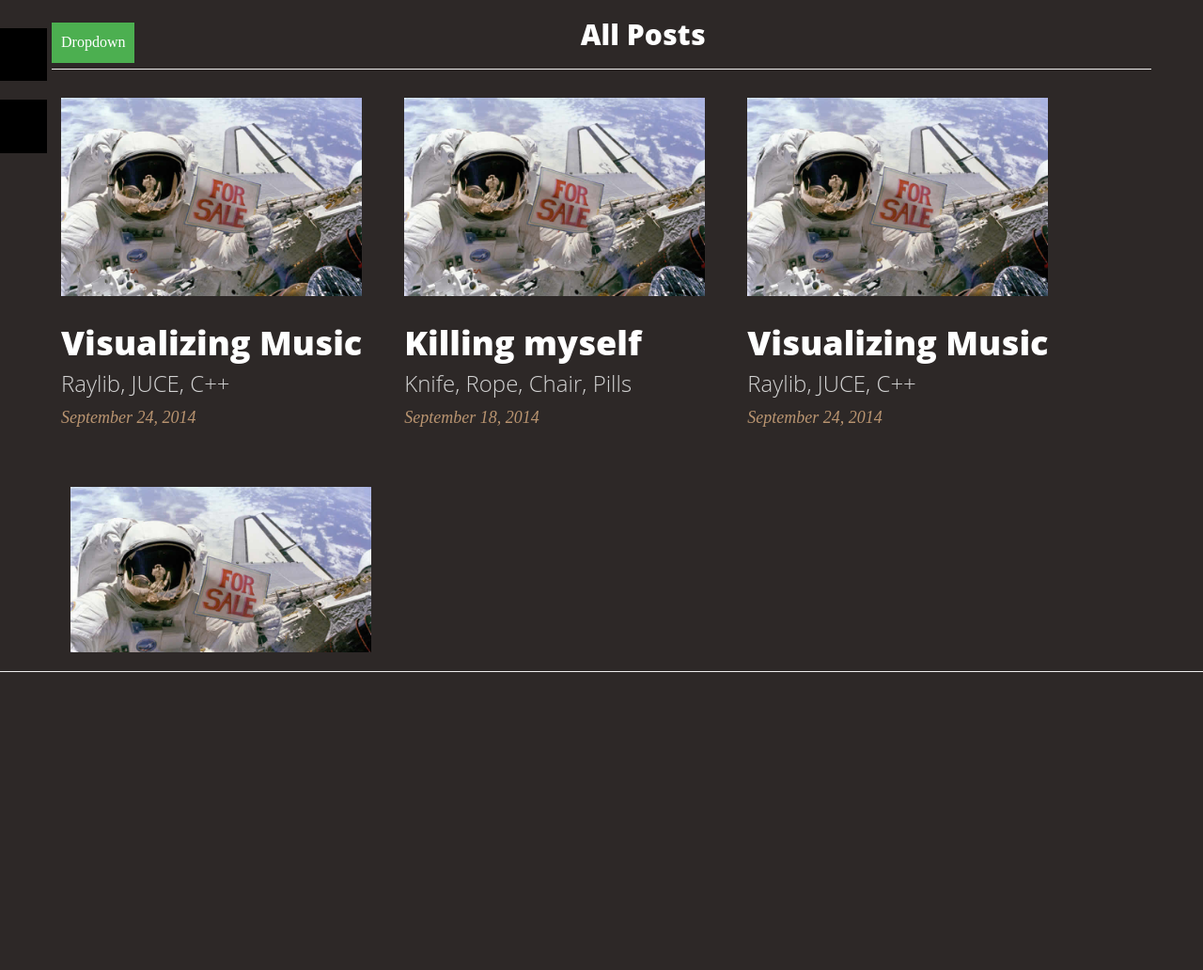
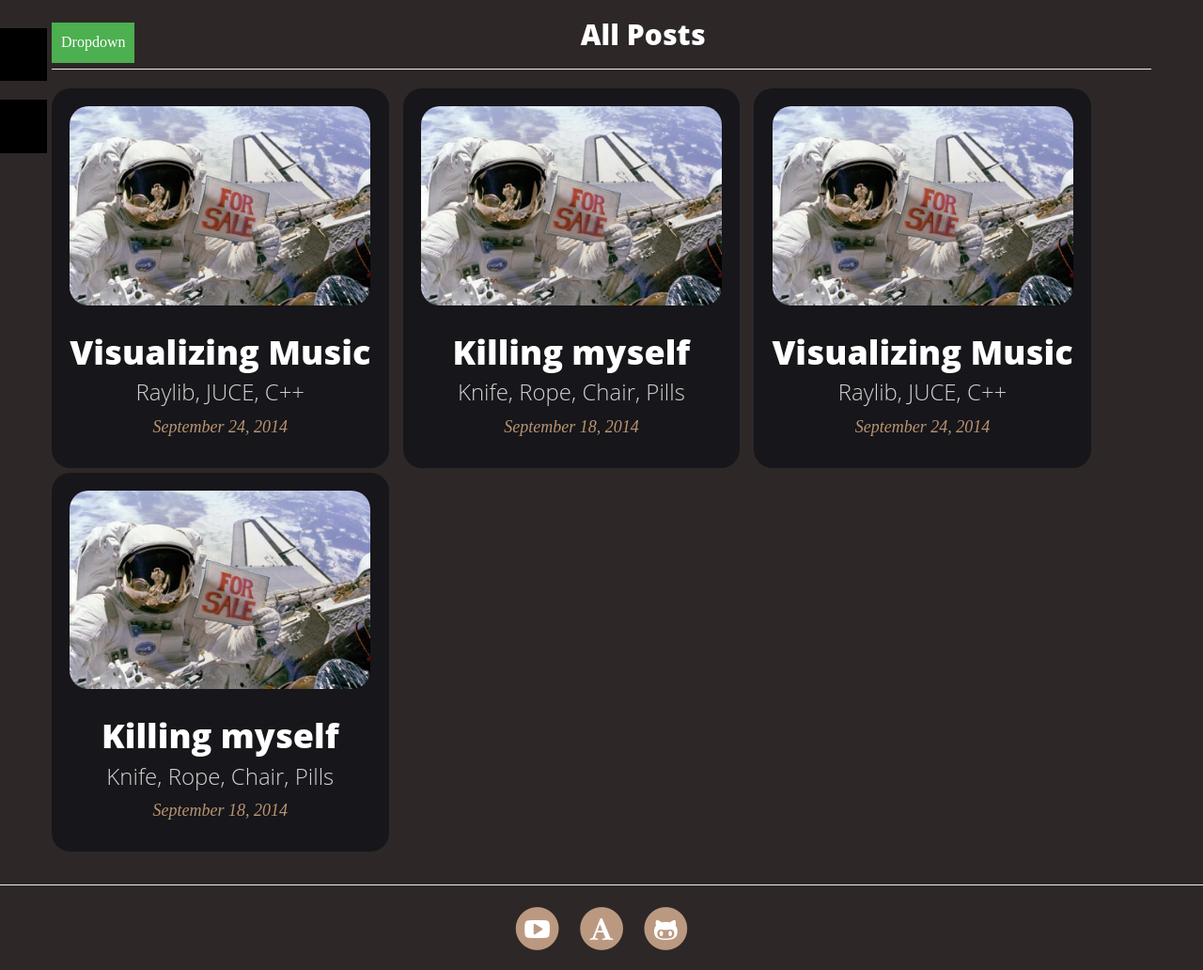
Before and after one commit to LootGodamn/LootGodamn.github.io, a website: page postbrowser.html in a window 1280 px wide. Shown: the whole page at 94% size. Before the commit the page ends 800 px from the top, so only its background shows below. Drawn offline with Linux system fonts and the light colour scheme.

Commit message:
post preview elements alignment fix

```diff
--- a/postbrowser.html
+++ b/postbrowser.html
@@ -82,11 +82,10 @@
 </div>
     <!-- Main Content -->
  <div class="container">
-        <div class="row" >
-            <div class=" scroll-box">
+        <div class="row"  style = "width: 90vw; left:10vw;">
 				<ul class = "list-inline">
-					<li class = "scroll-item">
-						<div class="post-preview hover-slide">
+					<li class = "post-preview-item">
+						<div class="post-preview hover-float">
 							<a href="post.html">
 								<img src = "img/post-sample-image.jpg" class = "post-preview-img">
 								<h2 class="post-title">
@@ -99,8 +98,8 @@
 							<p class="post-meta prevent-select">September 24, 2014</p>
 						</div>
 					</li>
-					<li class = "scroll-item">
-						<div class="post-preview hover-slide scroll-item">
+					<li class = "post-preview-item">
+						<div class="post-preview hover-float scroll-item">
 							<a href="post.html">
 								<img src = "img/post-sample-image.jpg" class = "post-preview-img">
 								<h2 class="post-title">
@@ -113,8 +112,8 @@
 							<p class="post-meta prevent-select">September 18, 2014</p>
 						</div>
 					</li>
-					<li class = "scroll-item">
-						<div class="post-preview hover-slide">
+					<li class = "post-preview-item">
+						<div class="post-preview hover-float">
 							<a href="post.html">
 								<img src = "img/post-sample-image.jpg" class = "post-preview-img">
 								<h2 class="post-title">
@@ -127,8 +126,8 @@
 							<p class="post-meta prevent-select">September 24, 2014</p>
 						</div>
 					</li>
-					<li class = "scroll-item">
-						<div class="post-preview hover-slide scroll-item">
+					<li class = "post-preview-item">
+						<div class="post-preview hover-float scroll-item">
 							<a href="post.html">
 								<img src = "img/post-sample-image.jpg" class = "post-preview-img">
 								<h2 class="post-title">
@@ -143,10 +142,45 @@
 					</li>
 				</ul>
             </div>
-        </div>
     </div>
 
     <hr>
+
+	<!-- Footer -->
+    <footer>
+        <div class="container" style = "margin-bottom: 2vh">
+            <div class="row">
+                <div class="col-lg-8 col-lg-offset-2 col-md-10 col-md-offset-1">
+                    <ul class="list-inline text-center">
+                        <li>
+                            <a href="https://www.youtube.com/channel/UCdygJ-e704XgAhVvmSTNQNw">
+                                <span class="fa-stack fa-lg">
+                                    <i class="fa fa-circle fa-stack-2x"></i>
+                                <i class="fa fa-youtube-play fa-stack-1x fa-inverse"></i>
+                                </span>
+                            </a>
+                        </li>
+                        <li>
+                            <a href="https://www.artstation.com/juneminhtet5">
+                                <span class="fa-stack fa-lg">
+                                    <i class="fa fa-circle fa-stack-2x"></i>
+                                    <i class="fa fa-font fa-stack-1x fa-inverse"></i>
+                                </span>
+                            </a>
+                        </li>
+                        <li>
+                            <a href="https://github.com/LootGodamn">
+                                <span class="fa-stack fa-lg">
+                                    <i class="fa fa-circle fa-stack-2x"></i>
+                                    <i class="fa fa-github-alt fa-stack-1x fa-inverse"></i>
+                                </span>
+                            </a>
+                        </li>
+                    </ul>
+                </div>
+            </div>
+        </div>
+    </footer>
 
 	<script src="js/sidebar.js"></script>
 
```
Also changed, not shown: css/clean-blog.min.css.
